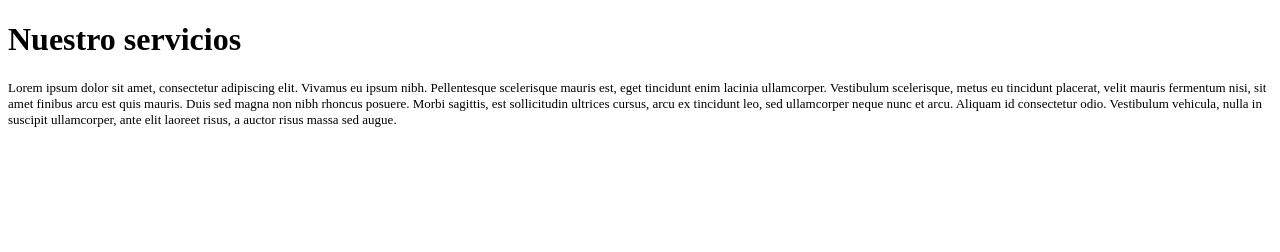
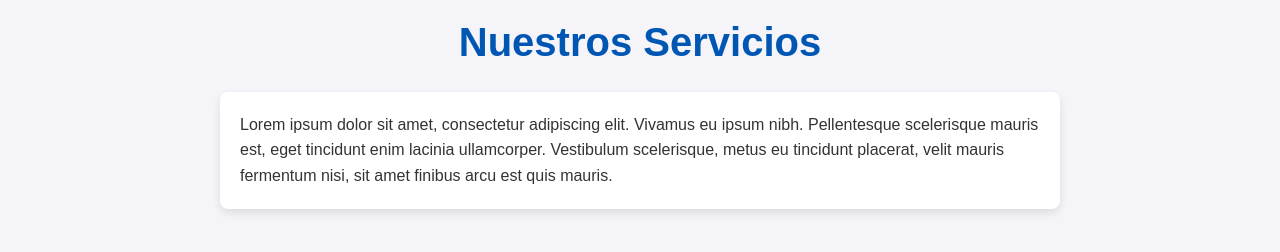
Before and after one commit to chisarewe/practica8metodologias, a plain HTML site: page servicios.html in a window 1280 px wide. Drawn offline with Linux system fonts and the light colour scheme.

Commit message:
Css totales

```diff
--- a/servicios.html
+++ b/servicios.html
@@ -4,23 +4,54 @@
 <head>
     <meta charset="UTF-8">
     <meta name="viewport" content="width=device-width, initial-scale=1.0">
-    <title>Document</title>
+    <title>Nuestros Servicios</title>
+    <style>
+        /* Estilos generales */
+
+        body {
+            font-family: 'Arial', sans-serif;
+            background-color: #f4f4f9;
+            color: #333;
+            margin: 0;
+            padding: 0;
+        }
+
+        h1 {
+            text-align: center;
+            color: #0056b3;
+            font-size: 2.5em;
+            margin-top: 20px;
+        }
+
+        div {
+            font-size: 1rem;
+            line-height: 1.6;
+            max-width: 800px;
+            margin: 20px auto;
+            padding: 20px;
+            background-color: #fff;
+            box-shadow: 0px 4px 10px rgba(0, 0, 0, 0.1);
+            border-radius: 8px;
+        }
+
+        @media (max-width: 768px) {
+            div {
+                padding: 15px;
+                font-size: 0.9rem;
+            }
+            h1 {
+                font-size: 2em;
+            }
+        }
+    </style>
 </head>
 
 <body>
-    <style>
-        div {
-            font-size: small;
-        }
-    </style>
-    <h1>Nuestro servicios</h1>
+    <h1>Nuestros Servicios</h1>
     <div>
         Lorem ipsum dolor sit amet, consectetur adipiscing elit. Vivamus eu ipsum nibh. Pellentesque scelerisque mauris est, eget tincidunt enim lacinia ullamcorper. Vestibulum scelerisque, metus eu tincidunt placerat, velit mauris fermentum nisi, sit amet finibus
-        arcu est quis mauris. Duis sed magna non nibh rhoncus posuere. Morbi sagittis, est sollicitudin ultrices cursus, arcu ex tincidunt leo, sed ullamcorper neque nunc et arcu. Aliquam id consectetur odio. Vestibulum vehicula, nulla in suscipit ullamcorper,
-        ante elit laoreet risus, a auctor risus massa sed augue.
+        arcu est quis mauris.
     </div>
 </body>
 
 </html>
-
-</html>
```
Also changed, not shown: contacto.html (+40 -12 lines), proyectos.html (+40 -12 lines), trabajos.html (+41 -8 lines).
